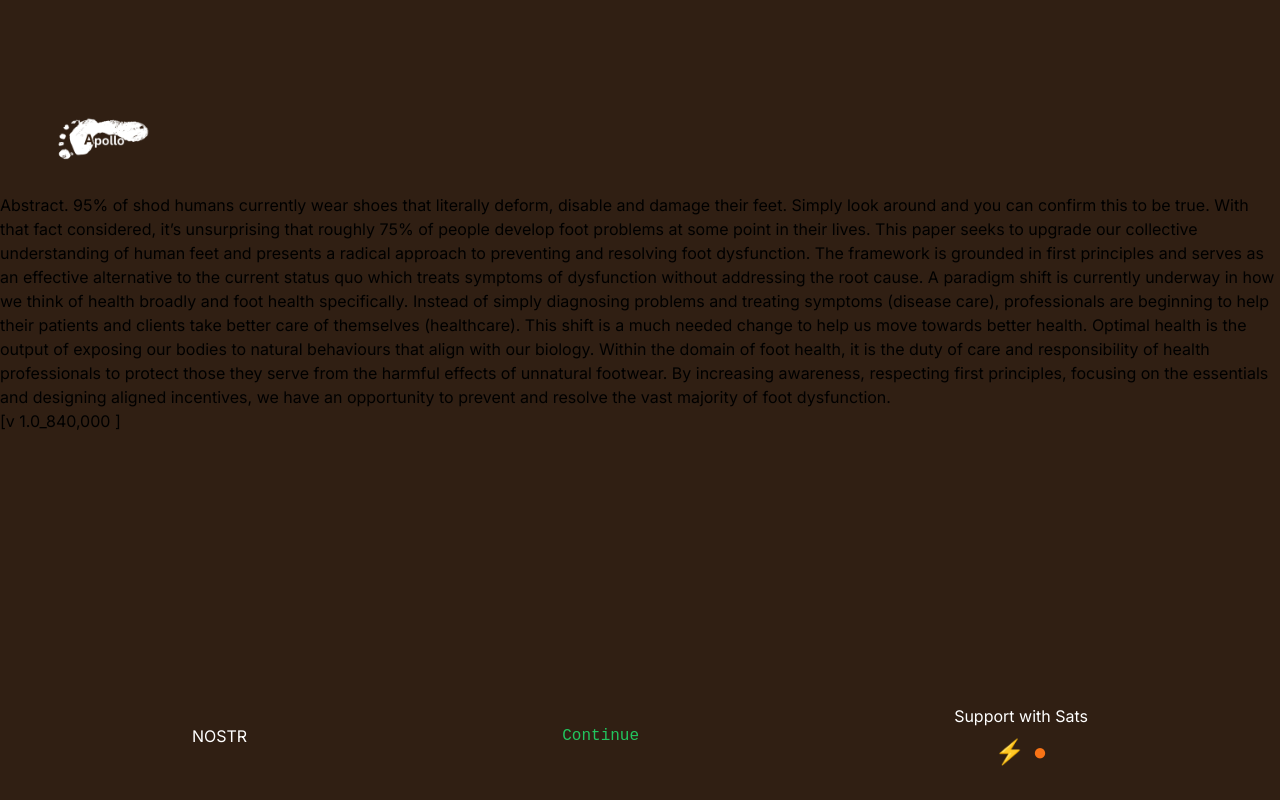
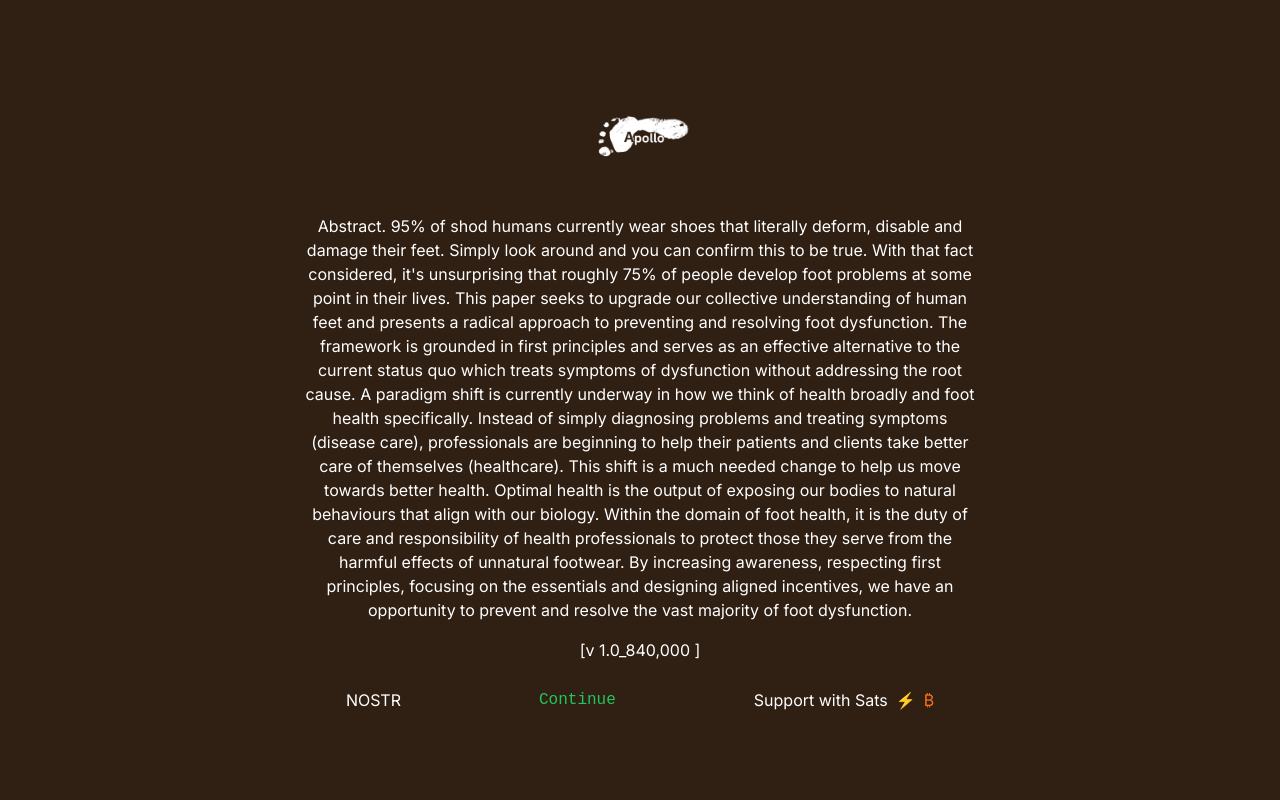
Before and after one commit to Chepenik/apollo, a Next.js app: page /abstract in a window 1280 px wide. Built offline with nearby package versions, Linux system fonts and the light colour scheme.

Commit message:
making progress

```diff
--- a/next.config.mjs
+++ b/next.config.mjs
@@ -1,4 +1,8 @@
 /** @type {import('next').NextConfig} */
-const nextConfig = {};
+const nextConfig = {
+    images: {
+        domains: ['i.nostr.build']
+    }
+};
 
 export default nextConfig;
--- a/src/app/abstract/page.tsx
+++ b/src/app/abstract/page.tsx
@@ -1,5 +1,4 @@
 'use client';
-
 import Image from 'next/image';
 import Link from 'next/link';
 import { useState } from 'react';
@@ -8,42 +7,50 @@ export default function Home() {
   const [isHovered, setIsHovered] = useState(false);
 
   return (
-    <div className="relative h-screen bg-[#301f13] overflow-hidden">
-      {/* Full-screen background image */}
-      <div className="flex flex-col justify-center mt-12 md:mt-20">
+    <div className="relative min-h-screen bg-[#301f13] overflow-hidden flex flex-col justify-center items-center">
+      {/* Full-screen background */}
+      <div className="flex flex-col items-center justify-center">
+        {/* Adjusted to center the logo and added margin bottom */}
         <Image
           src="/Apollo transparent.png"
           alt="Apollo"
           width={200}
           height={200}
+          className="mb-6"
         />
-          <p>
-            Abstract. 95% of shod humans currently wear shoes that literally deform, disable and damage their feet.
-            Simply look around and you can confirm this to be true. With that fact considered, it’s unsurprising that
-            roughly 75% of people develop foot problems at some point in their lives. This paper seeks to upgrade our
-            collective understanding of human feet and presents a radical approach to preventing and resolving foot
-            dysfunction. The framework is grounded in first principles and serves as an effective alternative to the
-            current status quo which treats symptoms of dysfunction without addressing the root cause. A paradigm shift
-            is currently underway in how we think of health broadly and foot health specifically. Instead of simply
-            diagnosing problems and treating symptoms (disease care), professionals are beginning to help their
-            patients and clients take better care of themselves (healthcare). This shift is a much needed change to
-            help us move towards better health. Optimal health is the output of exposing our bodies to natural
-            behaviours that align with our biology. Within the domain of foot health, it is the duty of care and
-            responsibility of health professionals to protect those they serve from the harmful effects of unnatural
-            footwear. By increasing awareness, respecting first principles, focusing on the essentials and designing
-            aligned incentives, we have an opportunity to prevent and resolve the vast majority of foot dysfunction.
+        <div className="text-center text-white max-w-2xl mx-auto">
+          {/* Added max-width and auto margins for horizontal centering */}
+          <p className="mb-4">
+            Abstract. 95% of shod humans currently wear shoes that literally deform, disable and
+            damage their feet. Simply look around and you can confirm this to be true. With that
+            fact considered, it&apos;s unsurprising that roughly 75% of people develop foot problems at
+            some point in their lives. This paper seeks to upgrade our collective understanding of
+            human feet and presents a radical approach to preventing and resolving foot
+            dysfunction. The framework is grounded in first principles and serves as an effective
+            alternative to the current status quo which treats symptoms of dysfunction without
+            addressing the root cause. A paradigm shift is currently underway in how we think of
+            health broadly and foot health specifically. Instead of simply diagnosing problems and
+            treating symptoms (disease care), professionals are beginning to help their patients and
+            clients take better care of themselves (healthcare). This shift is a much needed change
+            to help us move towards better health. Optimal health is the output of exposing our
+            bodies to natural behaviours that align with our biology. Within the domain of foot
+            health, it is the duty of care and responsibility of health professionals to protect
+            those they serve from the harmful effects of unnatural footwear. By increasing
+            awareness, respecting first principles, focusing on the essentials and designing aligned
+            incentives, we have an opportunity to prevent and resolve the vast majority of foot
+            dysfunction.
           </p>
-          <p>[v 1.0_840,000 ]</p>
+          <p className="mb-4">[v 1.0_840,000 ]</p>
         </div>
-
-      {/* Bottom buttons and text */}
-      <div className="absolute inset-x-0 bottom-0 z-10 p-8">
-        <div className="w-full max-w-4xl mx-auto flex justify-between items-center">
+      </div>
+      <div className="flex flex-row items-center justify-center space-x-32">
+        <Link href="https://primal.net/p/npub1pegapre6vcqs22a9ccrq730gmutz2ee40ytwslt7lna8w0uw4cjsumgv6t">
           <p className="text-white">NOSTR</p>
+        </Link>
         <Link href="/contact">
           <p
             className={`enter-button text-white px-4 py-2 rounded-md transition-colors duration-300 ${
-                isHovered ? 'opacity-75' : 'opacity-100'
+              isHovered ? 'bg-transparent' : 'bg-transparent'
             }`}
             onMouseEnter={() => setIsHovered(true)}
             onMouseLeave={() => setIsHovered(false)}
@@ -51,14 +58,13 @@ export default function Home() {
             Continue
           </p>
         </Link>
-          <div className="text-white">
-            Support with Sats
-            <div className="flex justify-center mt-2">
-              <span className="text-yellow-400 text-2xl">&#9889;</span>
-              <span className="text-orange-500 text-2xl ml-2">&#9679;</span>
-            </div>
-          </div>
-        </div>
+        <Link href="/tip">
+          <p className="text-white flex items-center">
+            Support with Sats{' '}
+            <span className="ml-2 text-yellow-400">&#9889;</span>{' '}
+            <span className="ml-2 text-orange-500">&#x20BF;</span>
+          </p>
+        </Link>
       </div>
     </div>
   );
--- a/src/app/contact/page.tsx
+++ b/src/app/contact/page.tsx
@@ -4,39 +4,44 @@ import Image from 'next/image';
 import Link from 'next/link';
 import { useState } from 'react';
 
-const donorLogos = Array.from({ length: 21 }, (_, i) => `/logo-${i + 1}.png`);
-
 export default function Home() {
   const [isHovered, setIsHovered] = useState(false);
 
   return (
-    <div className="relative h-screen bg-[#301f13] flex justify-center items-center">
-      {/* Overlay content */}
-      <div className="absolute inset-0 flex flex-col items-center justify-center z-10">
-        {/* Top donors heading */}
-        <h2 className="text-white text-3xl mb-8">Top donors</h2>
-
-        {/* Grid of donor logos */}
-        <div className="grid grid-cols-7 gap-4 mb-8">
-          {donorLogos.map((logo, index) => (
-            <div key={index} className="bg-white rounded-md overflow-hidden">
+    <div className="h-screen flex flex-col justify-between bg-[#301f13] text-white font-sans">
+      {/* Main content */}
+      <div className="flex-1 flex flex-col justify-center items-center space-y-6 px-4">
       <Image
-                src={logo}
-                alt={`Donor ${index + 1}`}
-                width={80}
-                height={80}
-                className="object-contain p-2"
+          src="/Apollo transparent.png"
+          alt="Apollo"
+          width={200}
+          height={200}
+          className="mb-6"
         />
-              <p className="text-center text-sm text-gray-600">
-                Donor {index + 1} <br /> Logo (link)
-              </p>
+        {/* Navigation Options */}
+        <div className="flex flex-col items-center space-y-3">
+          <Link href="https://github.com/FootHealthProtocol/Building_Apollo/blob/main/README.md">
+            <p className="hover:underline">Read the whitepaper</p>
+          </Link>
+          <Link href="https://github.com/FootHealthProtocol/Building_Apollo/blob/main/README.md">
+            <p className="hover:underline">View GitHub repo</p>
+          </Link>
+          <Link href="https://github.com/FootHealthProtocol/Building_Apollo/blob/main/README.md">
+            <p className="hover:underline">Propose a change</p>
+          </Link>
+          <Link href="/">
+            <p className="hover:underline">Listen to council meetings (podcast)</p>
+          </Link>
+          <Link href="/">
+            <p className="hover:underline">Connect with a developer with vida</p>
+          </Link>
         </div>
-          ))}
       </div>
 
-        {/* Bottom buttons and text */}
-        <div className="flex flex-row items-center justify-center space-x-32">
+      <div className="flex flex-row items-center justify-center space-x-32 mb-8">
+          <Link href="https://primal.net/p/npub1pegapre6vcqs22a9ccrq730gmutz2ee40ytwslt7lna8w0uw4cjsumgv6t">
           <p className="text-white">NOSTR</p>
+          </Link>
           <Link href="/">
             <p
               className={`enter-button text-white px-4 py-2 rounded-md transition-colors duration-300 ${
@@ -45,15 +50,16 @@ export default function Home() {
               onMouseEnter={() => setIsHovered(true)}
               onMouseLeave={() => setIsHovered(false)}
             >
-              Continue
+              Home
             </p>
           </Link>
+          <Link href="/tip">
             <p className="text-white flex items-center">
               Support with Sats{' '}
               <span className="ml-2 text-yellow-400">&#9889;</span>{' '}
-            <span className="ml-2 text-orange-500">&#9679;</span>
+              <span className="ml-2 text-orange-500">&#x20BF;</span>
             </p>
-        </div>
+          </Link>
         </div>
       </div>
   );
--- a/src/app/donors/page.tsx
+++ b/src/app/donors/page.tsx
@@ -1,10 +1,13 @@
 'use client';
-
 import Image from 'next/image';
 import Link from 'next/link';
 import { useState } from 'react';
 
-const donorLogos = Array.from({ length: 21 }, (_, i) => `/logo-${i + 1}.png`);
+// Array of example donor names
+const donorNames = ['Nike', 'Apple', 'Google', 'Microsoft', 'Amazon', 'Facebook', 'Tesla', 'Netflix', 'Adobe', 'Airbnb', 'Samsung', 'Intel', 'Sony', 'Visa', 'Coca-Cola', 'McDonald\'s', 'Toyota', 'IBM', 'Pepsi', 'Twitter', 'Nostr'];
+
+// Using a single image for all logos
+const logoImage = "https://i.nostr.build/6G4ya.jpg";
 
 export default function Home() {
   const [isHovered, setIsHovered] = useState(false);
@@ -16,31 +19,32 @@ export default function Home() {
         {/* Top donors heading */}
         <h2 className="text-white text-3xl mb-8">Top donors</h2>
 
-        {/* Grid of donor logos */}
+        {/* Grid of donor logos and names */}
         <div className="grid grid-cols-7 gap-4 mb-8">
-          {donorLogos.map((logo, index) => (
+          {donorNames.map((name, index) => (
             <div key={index} className="bg-white rounded-md overflow-hidden">
               <Image
-                src={logo}
-                alt={`Donor ${index + 1}`}
+                src={logoImage}
+                alt={`${name} Logo`}
                 width={80}
                 height={80}
                 className="object-contain p-2"
               />
               <p className="text-center text-sm text-gray-600">
-                Donor {index + 1} <br /> Logo (link)
+                {name} <br /> Logo
               </p>
             </div>
           ))}
         </div>
 
-        {/* Bottom buttons and text */}
-        <div className="w-full max-w-4xl flex justify-between items-center px-4">
+        <div className="flex flex-row items-center justify-center space-x-32">
+          <Link href="https://primal.net/p/npub1pegapre6vcqs22a9ccrq730gmutz2ee40ytwslt7lna8w0uw4cjsumgv6t">
           <p className="text-white">NOSTR</p>
+          </Link>
           <Link href="/abstract">
             <p
               className={`enter-button text-white px-4 py-2 rounded-md transition-colors duration-300 ${
-                isHovered ? 'opacity-75' : 'opacity-100'
+                isHovered ? '' : ''
               }`}
               onMouseEnter={() => setIsHovered(true)}
               onMouseLeave={() => setIsHovered(false)}
@@ -48,13 +52,13 @@ export default function Home() {
               Continue
             </p>
           </Link>
-          <div className="text-white">
-            Support with Sats
-            <div className="flex justify-center mt-2">
-              <span className="text-yellow-400 text-2xl">&#9889;</span>
-              <span className="text-orange-500 text-2xl ml-2">&#9679;</span>
-            </div>
-          </div>
+          <Link href="/tip">
+            <p className="text-white flex items-center">
+              Support with Sats{' '}
+              <span className="ml-2 text-yellow-400">&#9889;</span>{' '}
+              <span className="ml-2 text-orange-500">&#x20BF;</span>
+            </p>
+          </Link>
         </div>
       </div>
     </div>
--- /dev/null
+++ b/src/app/tip/page.tsx
@@ -0,0 +1,41 @@
+'use client';
+import Image from 'next/image';
+import Link from 'next/link';
+import { useState } from 'react';
+
+const logoImage = "https://i.nostr.build/AaKv6.png";
+
+export default function Home() {
+  const [isHovered, setIsHovered] = useState(false);
+
+  return (
+    <div className="relative h-screen bg-[#301f13] flex justify-center items-center">
+      {/* Overlay content */}
+      <div className="absolute inset-0 flex flex-col items-center justify-center z-10">
+        {/* Top donors heading */}
+        <h2 className="text-white text-3xl mb-8">Got Value From This Protocol? Consider Returning Some Value Back :)</h2>
+              <Image
+                src={logoImage}
+                alt={"tip image"}
+                width={400}
+                height={400}
+                className="object-contain p-2"
+              />
+
+        <div className="flex flex-row items-center justify-center space-x-32">
+          <Link href="/">
+            <p
+              className={`enter-button text-white px-4 py-2 rounded-md transition-colors duration-300 ${
+                isHovered ? '' : ''
+              }`}
+              onMouseEnter={() => setIsHovered(true)}
+              onMouseLeave={() => setIsHovered(false)}
+            >
+              Home
+            </p>
+          </Link>
+        </div>
+      </div>
+    </div>
+  );
+}
```
Lines whose indentation alone changed are shown as unchanged.
